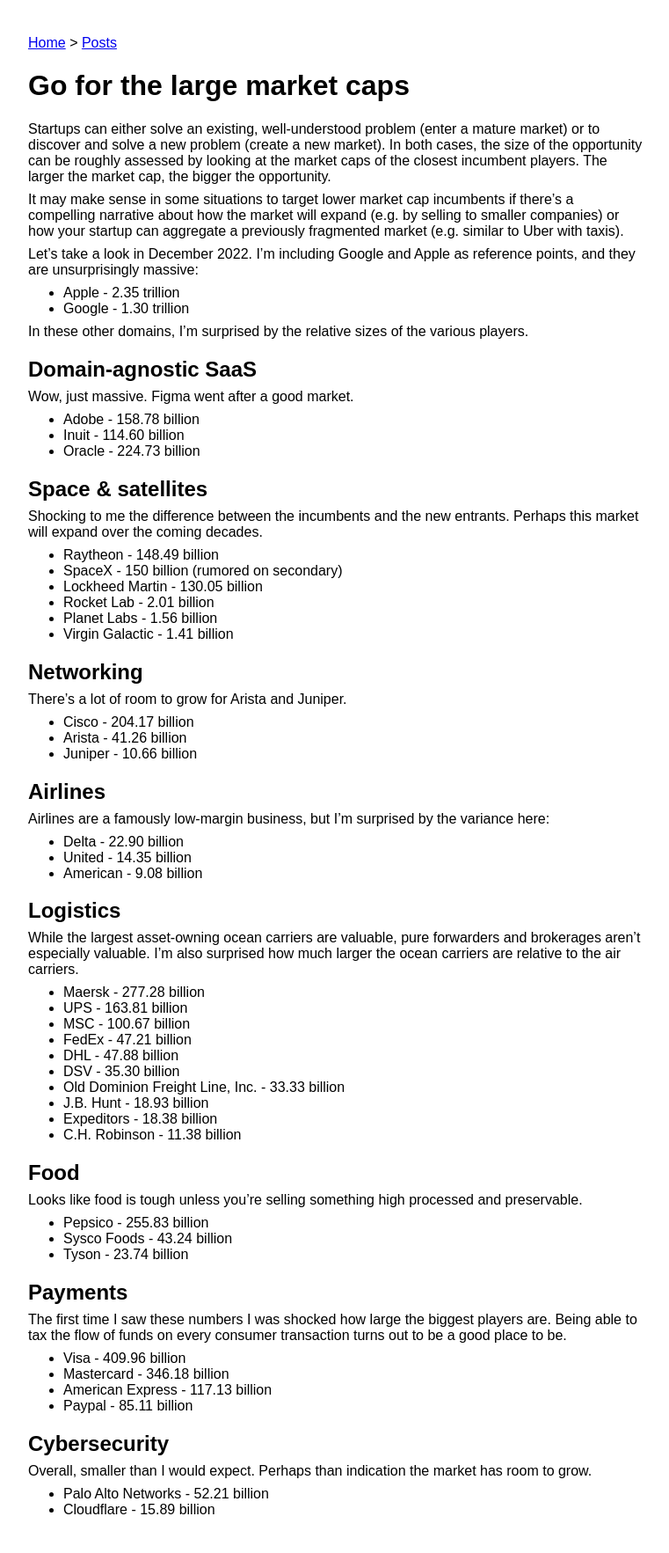
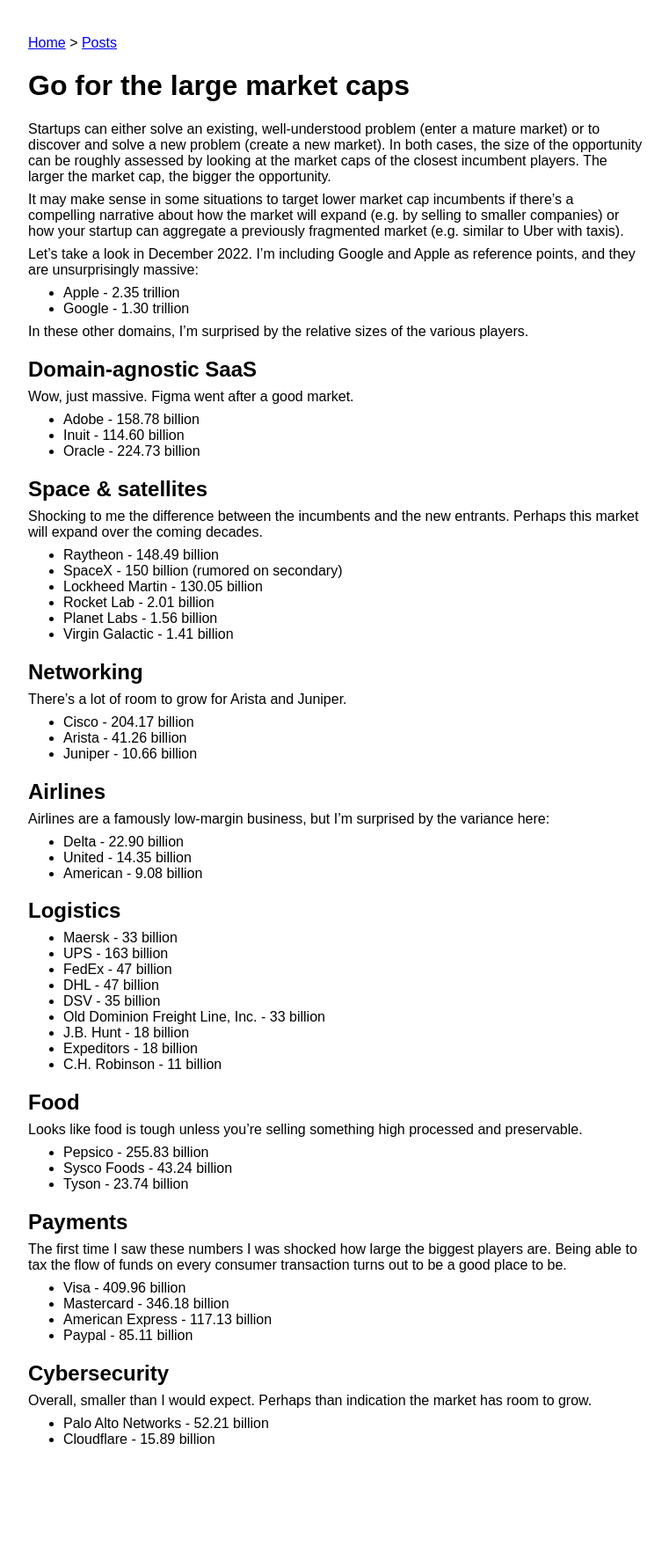
Before and after one commit to maxh/maxheinritz.com, a Jekyll site: the page built from _posts/2022-12-03-go-for-the-large-market-caps.md, in a window 1280 px wide. Shown: the whole page at 88% size, without its empty margins (108-869 px from the left). Built offline with Jekyll 4.4.1, drawn with Linux system fonts in a browser that asks for light colours; after the commit the page ends 1685 px from its top, so only the background shows below that.

Commit message:
fixes to amounts

```diff
--- a/_posts/2022-12-03-go-for-the-large-market-caps.md
+++ b/_posts/2022-12-03-go-for-the-large-market-caps.md
@@ -52,18 +52,15 @@
 
 ## Logistics
 
-While the largest asset-owning ocean carriers are valuable, pure forwarders and brokerages aren't especially valuable. I'm also surprised how much larger the ocean carriers are relative to the air carriers.
-
-- Maersk - 277.28 billion
-- UPS - 163.81 billion
-- MSC - 100.67 billion
-- FedEx - 47.21 billion
-- DHL - 47.88 billion
-- DSV - 35.30 billion
-- Old Dominion Freight Line, Inc. - 33.33 billion
-- J.B. Hunt - 18.93 billion
-- Expeditors - 18.38 billion
-- C.H. Robinson - 11.38 billion
+- Maersk - 33 billion
+- UPS - 163 billion
+- FedEx - 47 billion
+- DHL - 47 billion
+- DSV - 35 billion
+- Old Dominion Freight Line, Inc. - 33 billion
+- J.B. Hunt - 18 billion
+- Expeditors - 18 billion
+- C.H. Robinson - 11 billion
 
 ## Food
 
```
